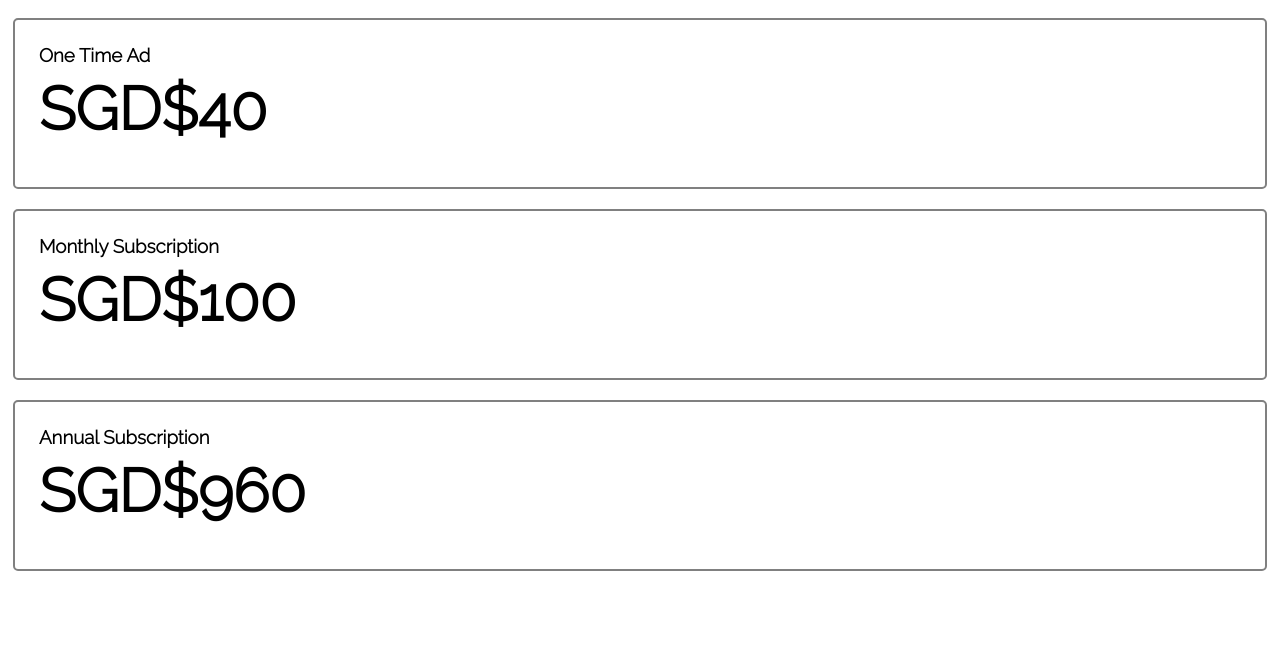
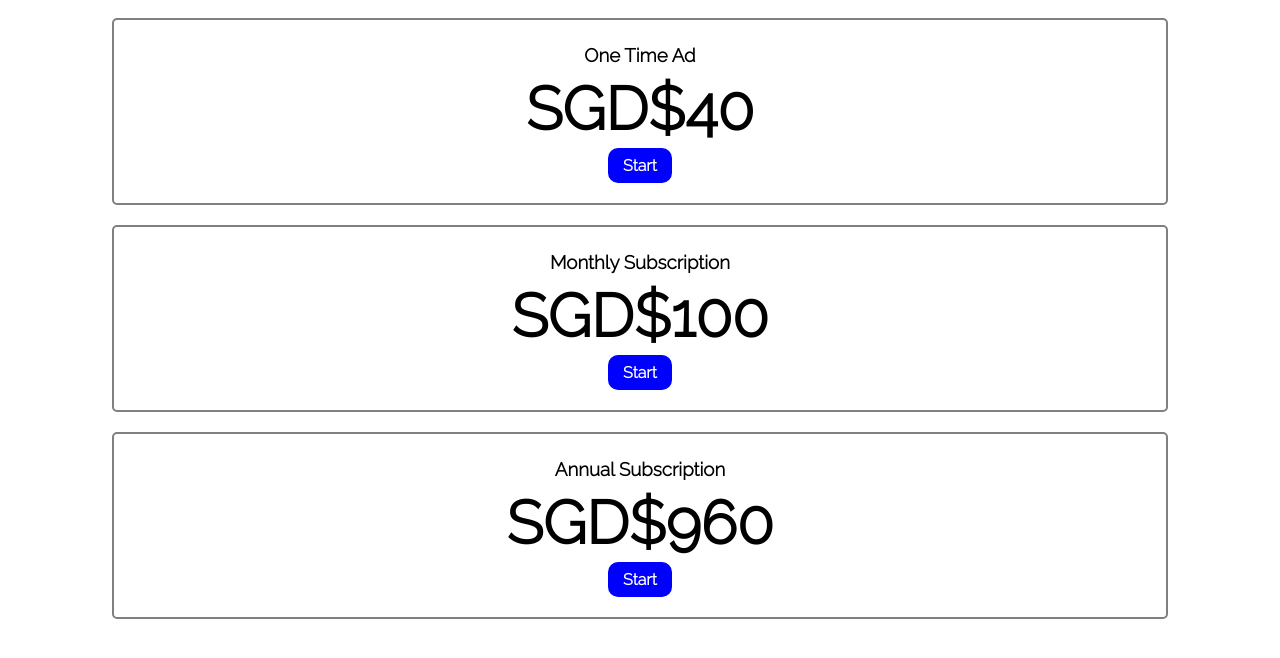
Before and after one commit to shihabuddin413/talentnative, a plain HTML site: page index.html in a window 1280 px wide. Drawn offline with Linux system fonts and the light colour scheme.

Commit message:
Update index.html

```diff
--- a/index.html
+++ b/index.html
@@ -24,6 +24,8 @@
       .content {
         display:flex;
         flex-direction:column;"
+        justify-content: center;
+        align-items: center;
       }
 
       .content div {
@@ -34,11 +36,19 @@
         border: 2px solid grey;
         border-radius:5px;
         margin: 10px 5px;
+        justify-content: center;
+        align-items: center;
+        width: 80%;
       }
+
       a{
         color: white;
-        background: 8px 10px;
-        font-style: bold;
+        background: blue;
+        font-weight: bolder;
+        width: max-content;
+        border-radius: 10px;
+        text-decoration : none;
+        padding: 8px 15px;
       }
     </style>
   </head>
@@ -48,17 +58,17 @@
           <div>
             <h3>One Time Ad</h5>
             <h1>SGD$40</h1>
-            <a href="./done.html" />GO </a>
+            <a href="./done.html" />Start </a>
           </div>
           <div>
             <h3>Monthly Subscription</h5>
             <h1>SGD$100</h1>
-            <a href="./done.html" />GO </a>
+            <a href="./done.html" />Start </a>
           </div>
           <div>
             <h3>Annual Subscription</h5>
             <h1>SGD$960</h1>
-            <a href="./done.html" />GO </a>
+            <a href="./done.html" />Start</a>
           </div>
        </div>
 <!--      </form> -->
```
